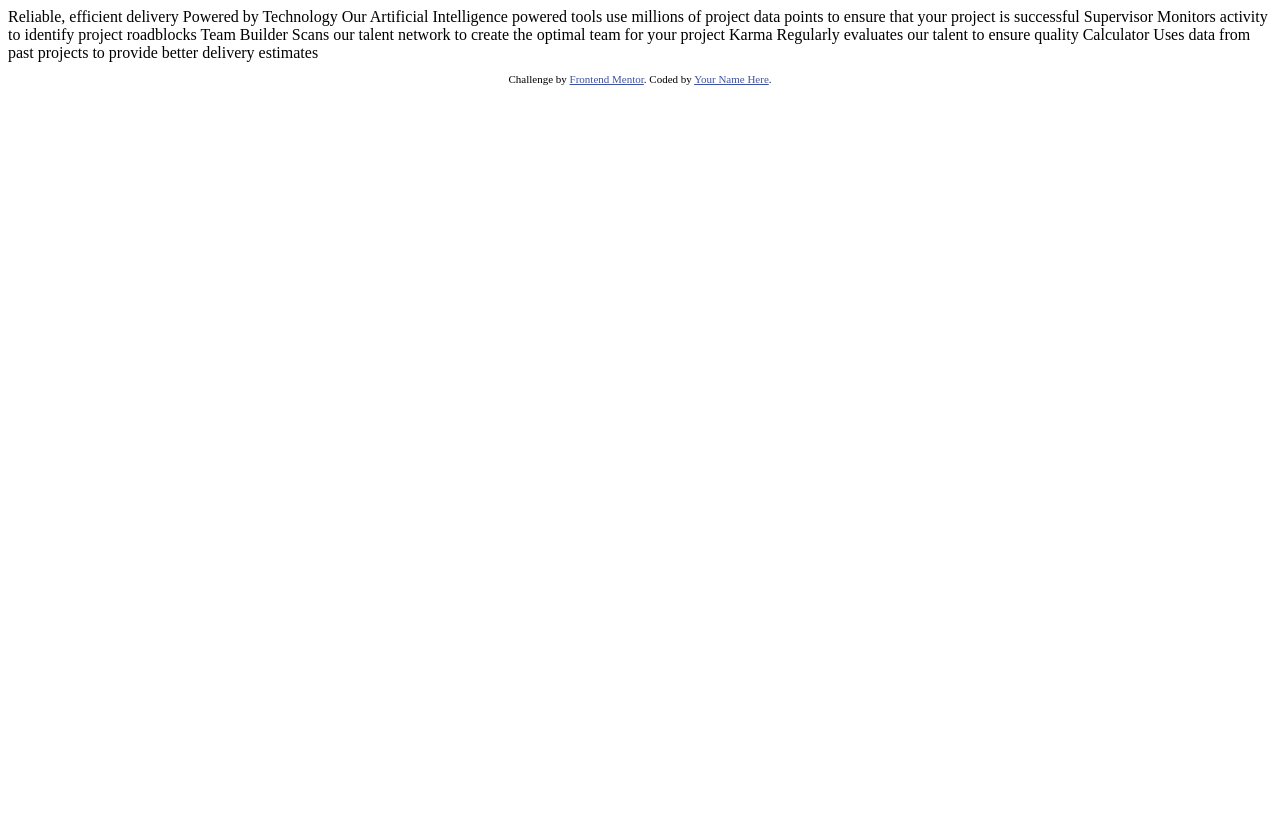
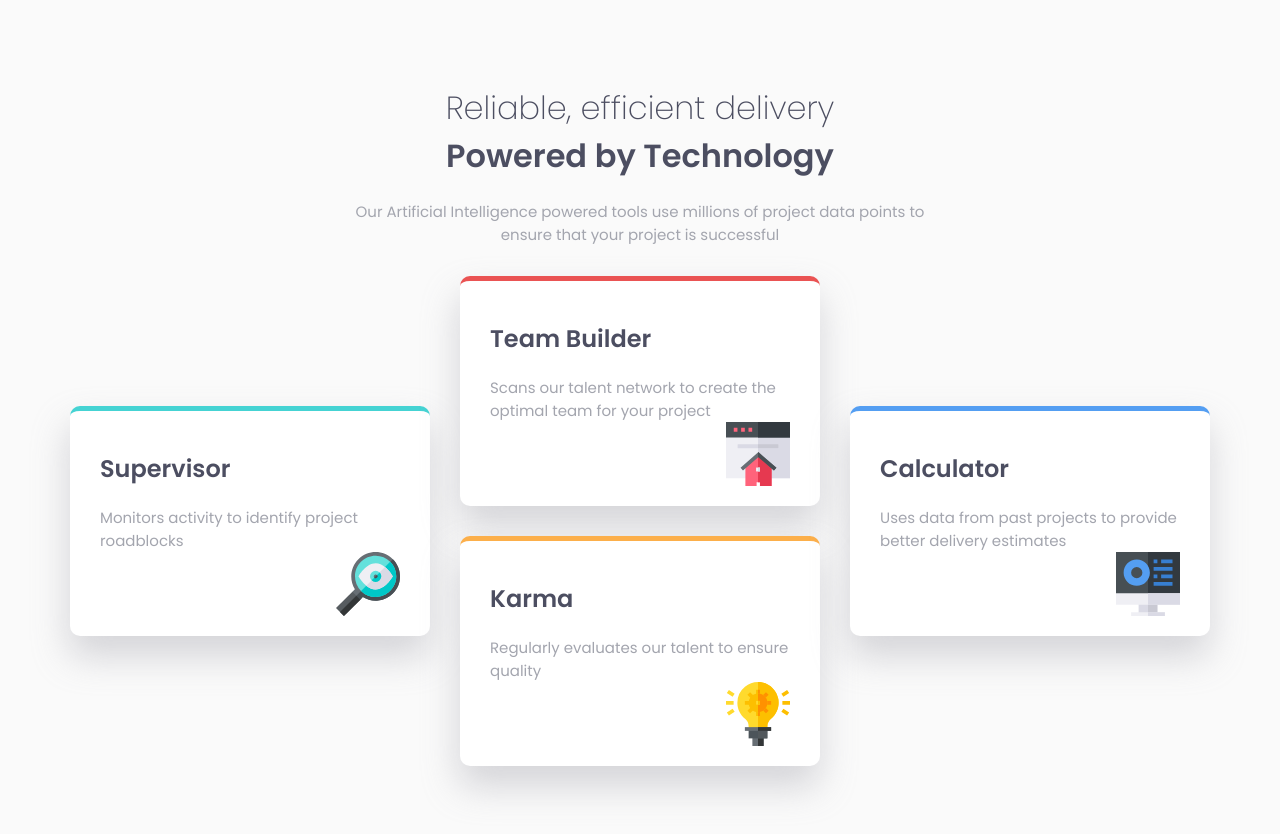
Before and after one commit to zenab12/four-card-section-features, a plain HTML site: page index.html in a window 1280 px wide. Before the commit the page ends 800 px from the top, so only its background shows below. Drawn offline with Linux system fonts and the light colour scheme.

Commit message:
Update index.html

```diff
--- a/index.html
+++ b/index.html
@@ -10,36 +10,250 @@
 
   <!-- Feel free to remove these styles or customise in your own stylesheet 👍 -->
   <style>
+    @import url('https://fonts.googleapis.com/css2?family=Poppins:wght@200;400;600&display=swap');
+    :root
+    {
+      --Red: hsl(0, 78%, 62%);
+      --Cyan: hsl(180, 62%, 55%);
+      --Orange: hsl(34, 97%, 64%);
+      --Blue: hsl(212, 86%, 64%);
+      --Very-Dark-Blue: hsl(234, 12%, 34%);
+      --Grayish-Blue: hsl(229, 6%, 66%);
+      --Very-Light-Gray: hsl(0, 0%, 98%);
+      --White: #fff;
+      --shadow: hsl(229deg 6% 66% / 44%);
+      --font-family:'Poppins', sans-serif;;
+    }
+    *{
+      margin: 0px;
+      padding: 0px;
+    }
+
+    body
+    {
+      display: flex;
+      justify-content: space-around;
+      align-items: center;
+      min-height: 100vh;
+      font-family: var(--font-family);
+      background: var(--Very-Light-Gray);
+      padding-top: 40px;
+
+    }
+
+    main
+    {
+      display: flex;
+      justify-content: space-around;
+      align-items: center;
+      flex-direction: column;
+    }
+
+    h1
+    {
+      color: var(--Very-Dark-Blue);
+      text-align: center;
+      font-weight: 200;
+    }
+
+    h1 span
+    {
+      font-weight: 600;
+      display: block;
+    }
+
+    header p
+    {
+      color: var(--Grayish-Blue);
+      font-size: 15px;
+      text-align: center;
+      max-width: 600px;
+      margin-top: 20px;
+    }
+
+
+  section.cards
+  {
+    margin:30px 5px ;
+    display: grid;
+    grid-auto-rows: minmax(200px,auto);
+    grid-template-columns: repeat(3, 1fr);
+    grid-template-areas: 'Supervisor Team-Builder Calculator '
+                         'Supervisor Karma Calculator';
+    gap: 30px 30px;
+  }
+
+  .cards .card
+  {
+    display: flex;
+    justify-content: space-around;
+    align-items: flex-start;
+    flex-direction: column;
+    background:var(--White);
+    border-radius: 10px;
+    padding: 30px;
+    width: 300px;
+    padding-bottom: 20px;
+    box-shadow: -1px 20px 36px var(--shadow);
+
+  }
+
+      .cards .card h2
+    {
+
+     color: var(--Very-Dark-Blue);
+     margin: 10px 0px;
+    }
+
+    .cards .card p
+    {
+      color: var(--Grayish-Blue);
+      font-size: 15px;
+      margin-top: 10px;
+    }
+
+    .cards .card img
+    {
+      align-self: flex-end;
+    }
+
+     .cards .card.Supervisor
+    {
+
+      grid-area: Supervisor;
+      align-self: center;
+      border-top: 5px solid var(--Cyan);
+    }
+
+    .cards .card.Team-Builder
+    {
+
+      grid-area: Team-Builder;
+      border-top: 5px solid var(--Red);
+
+
+    }
+
+
+  .cards .card.Karma
+      {
+
+        grid-area: Karma;
+        border-top: 5px solid var(--Orange);
+
+
+      }
+
+    .cards .card.Calculator
+    {
+
+      grid-area: Calculator;
+      align-self: center;
+      border-top: 5px solid var(--Blue);
+
+
+    }
+
+
+
+  @media(max-width: 775px)
+  {
+
+    header
+    {
+      padding: 20px;
+    }
+    h1
+    {
+
+    font-size: 27px;
+    }
+
+   header  p
+    {
+      font-size: 15px;
+    }
+
+    section.cards
+    {
+      display: grid;
+      grid-auto-rows: minmax(200px,auto);
+      grid-template-columns: repeat(1, 1fr);
+      grid-template-areas: 'Supervisor Supervisor Supervisor'
+                           'Team-Builder Team-Builder Team-Builder '
+                           'Karma  Karma Karma'
+                           'Calculator Calculator Calculator';
+      gap: 30px 30px;
+    }
+
+
+   .cards .card
+  {
+
+    width: 270px;
+
+
+  }
+
+  }
     .attribution { font-size: 11px; text-align: center; }
     .attribution a { color: hsl(228, 45%, 44%); }
   </style>
 </head>
 <body>
 
-  Reliable, efficient delivery
-  Powered by Technology
+  <main>
 
+<header>
+    <h1>  Reliable, efficient delivery
+   <span>Powered by Technology</span></h1>
+
+<p>
   Our Artificial Intelligence powered tools use millions of project data points
   to ensure that your project is successful
+ </p>
+</header>
 
-  Supervisor
-  Monitors activity to identify project roadblocks
+<section class="cards">
 
-  Team Builder
-  Scans our talent network to create the optimal team for your project
+       <div class="Supervisor card">
+         <h2>  Supervisor </h2>
+         <p> Monitors activity to identify project roadblocks </p>
+         <img src="images/icon-supervisor.svg" alt="Supervisor">
+       </div>
 
-  Karma
-  Regularly evaluates our talent to ensure quality
+         <div class="Team-Builder card">
+         <h2> Team Builder </h2>
+         <p>Scans our talent network to create the optimal team for your project </p>
+        <img src="images/icon-team-builder.svg" alt="Team-Builder">
 
-  Calculator
-  Uses data from past projects to provide better delivery estimates
+       </div>
+
+         <div class="Karma card">
+         <h2>  Karma </h2>
+         <p> Regularly evaluates our talent to ensure quality </p>
+         <img src="images/icon-karma.svg" alt="Karma">
+
+       </div>
+
+         <div class="Calculator card">
+         <h2>  Calculator </h2>
+         <p>Uses data from past projects to provide better delivery estimates </p>
+         <img src="images/icon-calculator.svg" alt="Calculator">
+
+       </div>
 
 
+</section>
+
+  </main>
+  <!--
   <footer>
     <p class="attribution">
       Challenge by <a href="https://www.frontendmentor.io?ref=challenge" target="_blank">Frontend Mentor</a>.
       Coded by <a href="#">Your Name Here</a>.
     </p>
   </footer>
+-->
 </body>
 </html>
```
